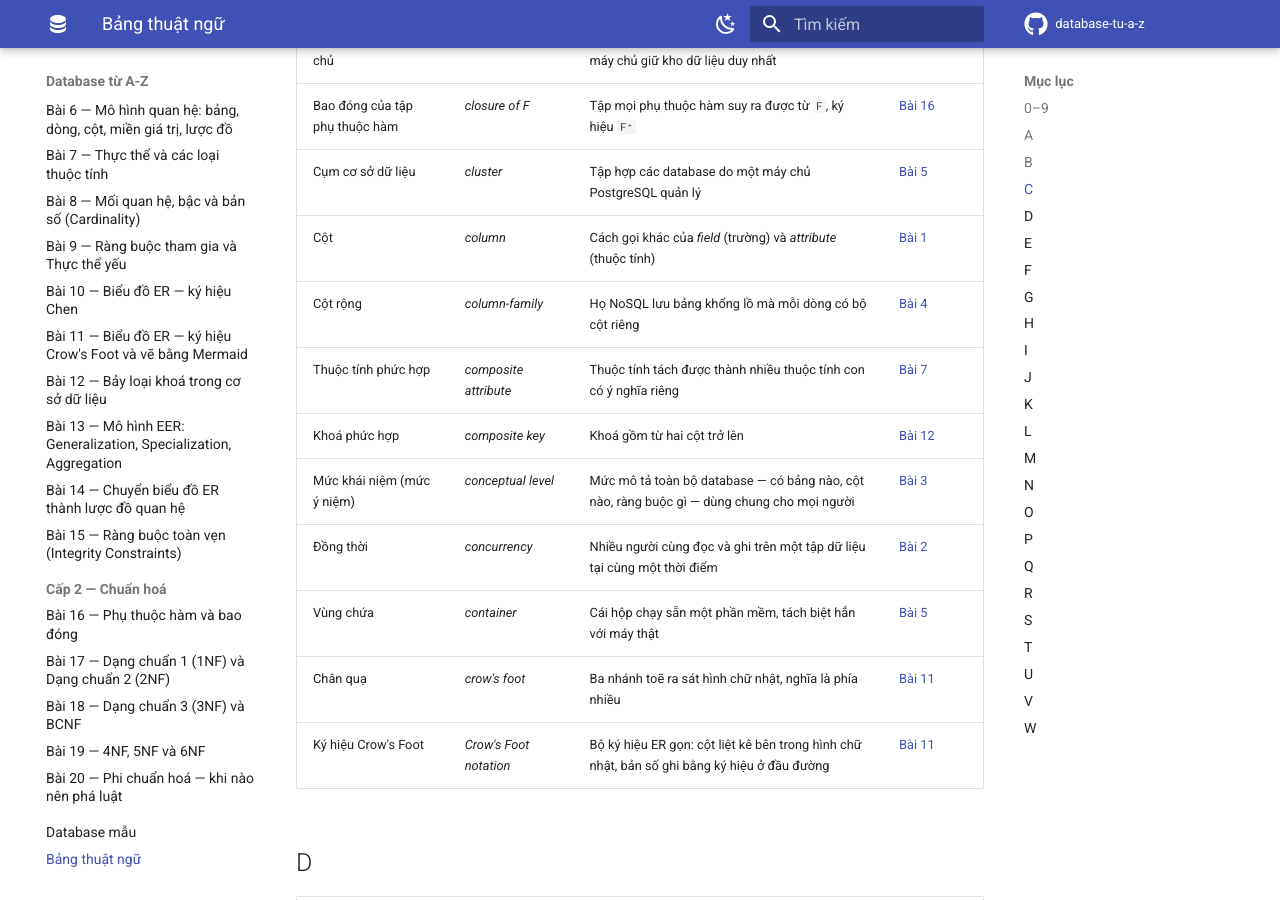
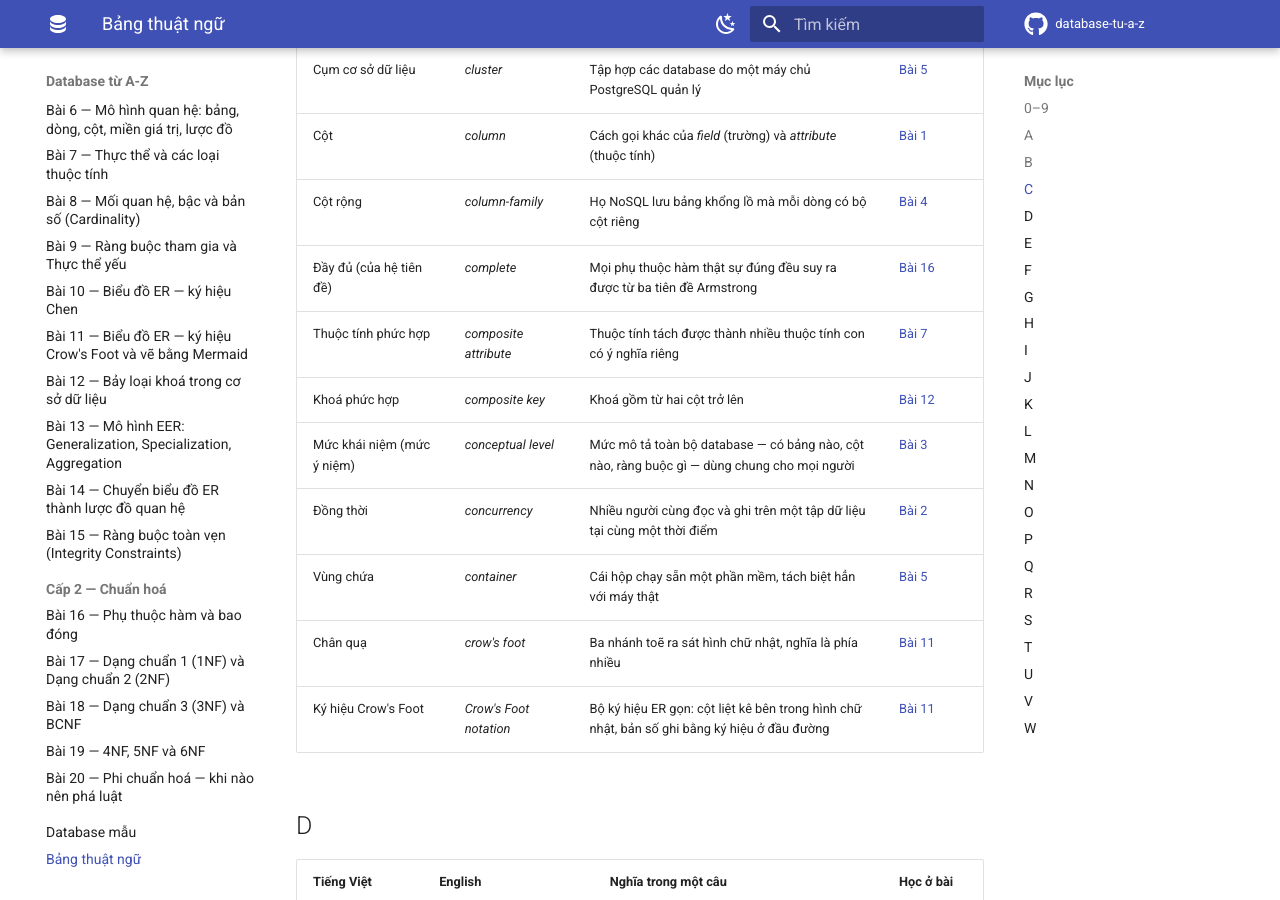
Before and after one commit to hungnguyen010518/database-tu-a-z, an MkDocs documentation site: the page built from docs/glossary.md, in a window 1280 px wide and 900 px high, scrolled down 2805 px. Built offline with MkDocs 1.6.1 and Material for MkDocs 9.7.7, drawn with Linux system fonts in a browser that asks for light colours; comment, search, counter and statistics services are not loaded; some of the changed text lies outside the part shown.

Commit message:
Đóng nốt 5 thuật ngữ còn thiếu với regex mới, sửa 2 lỗi dẫn chiếu trong bài
Với scripts/trich_thuat_ngu.py đã nới (278caad), bảng vòng 1 phủ 171/176.
Vòng này đóng nốt phần còn lại; CÒN THIẾU: 0 lần này là con số thật.

Bảng thuật ngữ:
- Thêm hai dòng `sound` (Đúng đắn) và `complete` (Đầy đủ) — hai tính chất của
  hệ tiên đề Armstrong. Ghi rõ "(của hệ tiên đề)" ở cột tiếng Việt để không
  lẫn với "Phụ thuộc đầy đủ".
- Sửa cột English hai dòng đã có cho khớp cách bài học viết, thay vì tạo dòng
  trùng: `EER — Enhanced ER / Extended ER` và `junction table / associative table`.
- `PTH` là viết tắt tiếng Việt, không phải thuật ngữ tiếng Anh, nên không tạo
  dòng riêng mà trỏ chéo ngay tại dòng `functional dependency` — nó dùng 53 lần
  trong Cấp 2 nên vẫn phải tra được.

Bài học (hai chỗ được controller cho phép sửa):
- Bài 7: "phi chuẩn hoá ... Cấp 4 sẽ bàn kỹ" là sai, phi chuẩn hoá được dạy
  trọn Bài 20 thuộc Cấp 2. Nay dẫn đúng bài, có link.
- Bài 14: `**giới hạn tổng** (*"một giáo viên không dạy quá 20 tiết mỗi tuần"*)`
  dùng sai quy ước — phần trong ngoặc phải là thuật ngữ tiếng Anh. Nay là
  `**Ràng buộc giới hạn tổng** (*aggregate constraint*)`, câu ví dụ đưa ra
  ngoài ngoặc. Dòng glossary bất thường tạo cho nó đã rút gọn về dạng chuẩn.

Co-Authored-By: Claude Opus 5 (1M context) <noreply@anthropic.com>

```diff
--- a/docs/glossary.md
+++ b/docs/glossary.md
@@ -57,6 +57,7 @@ Bảng được sắp xếp theo thứ tự chữ cái của **thuật ngữ ti
 | Cụm cơ sở dữ liệu | *cluster* | Tập hợp các database do một máy chủ PostgreSQL quản lý | [Bài 5](cap-0-nhap-mon/05-cai-dat-postgresql.md) |
 | Cột | *column* | Cách gọi khác của *field* (trường) và *attribute* (thuộc tính) | [Bài 1](cap-0-nhap-mon/01-du-lieu-va-thong-tin.md) |
 | Cột rộng | *column-family* | Họ NoSQL lưu bảng khổng lồ mà mỗi dòng có bộ cột riêng | [Bài 4](cap-0-nhap-mon/04-cac-mo-hinh-du-lieu.md) |
+| Đầy đủ (của hệ tiên đề) | *complete* | Mọi phụ thuộc hàm thật sự đúng đều suy ra được từ ba tiên đề Armstrong | [Bài 16](cap-2-chuan-hoa/16-phu-thuoc-ham.md) |
 | Thuộc tính phức hợp | *composite attribute* | Thuộc tính tách được thành nhiều thuộc tính con có ý nghĩa riêng | [Bài 7](cap-1-mo-hinh-er/07-thuc-the-va-thuoc-tinh.md) |
 | Khoá phức hợp | *composite key* | Khoá gồm từ hai cột trở lên | [Bài 12](cap-1-mo-hinh-er/12-bay-loai-khoa.md) |
 | Mức khái niệm (mức ý niệm) | *conceptual level* | Mức mô tả toàn bộ database — có bảng nào, cột nào, ràng buộc gì — dùng chung cho mọi người | [Bài 3](cap-0-nhap-mon/03-dbms-la-gi.md) |
@@ -267,6 +268,7 @@ Bảng được sắp xếp theo thứ tự chữ cái của **thuật ngữ ti
 | Thuộc tính đơn trị | *single-valued attribute* | Với mỗi thực thể, thuộc tính chỉ có đúng một giá trị | [Bài 7](cap-1-mo-hinh-er/07-thuc-the-va-thuoc-tinh.md) |
 | Dạng chuẩn 6 | *Sixth Normal Form — 6NF* | Mọi phụ thuộc kết nối của bảng đều tầm thường — bảng chỉ còn khoá cộng tối đa một thuộc tính không khoá | [Bài 19](cap-2-chuan-hoa/19-dang-chuan-4nf-5nf-6nf.md) |
 | Xoá mềm | *soft delete* | Đánh dấu một dòng là đã bỏ bằng cột trạng thái, thay vì `DELETE` thật | [Bài 15](cap-1-mo-hinh-er/15-rang-buoc-toan-ven.md) |
+| Đúng đắn (của hệ tiên đề) | *sound* | Mọi phụ thuộc hàm suy ra được từ ba tiên đề Armstrong đều thật sự đúng | [Bài 16](cap-2-chuan-hoa/16-phu-thuoc-ham.md) |
 | Chuyên biệt hoá | *specialization* | Đi từ lớp cha xuống: nhận ra các nhóm khác nhau bên trong rồi tách thành lớp con | [Bài 13](cap-1-mo-hinh-er/13-mo-hinh-eer.md) |
 | Dòng ma | *spurious tuple* | Dòng do phép nối sinh ra nhưng chưa từng có trong bảng gốc | [Bài 18](cap-2-chuan-hoa/18-dang-chuan-3nf-bcnf.md) |
 | Ngôn ngữ truy vấn có cấu trúc | *SQL — Structured Query Language* | Ngôn ngữ chuẩn để đặt câu hỏi và ra lệnh cho cơ sở dữ liệu quan hệ | [Bài 1](cap-0-nhap-mon/01-du-lieu-va-thong-tin.md) |
```
Also changed, not shown: other parts of docs/glossary.md (+4 -4 lines), docs/cap-1-mo-hinh-er/07-thuc-the-va-thuoc-tinh.md (+1 -1 lines), docs/cap-1-mo-hinh-er/14-chuyen-er-sang-bang.md (+1 -1 lines).
